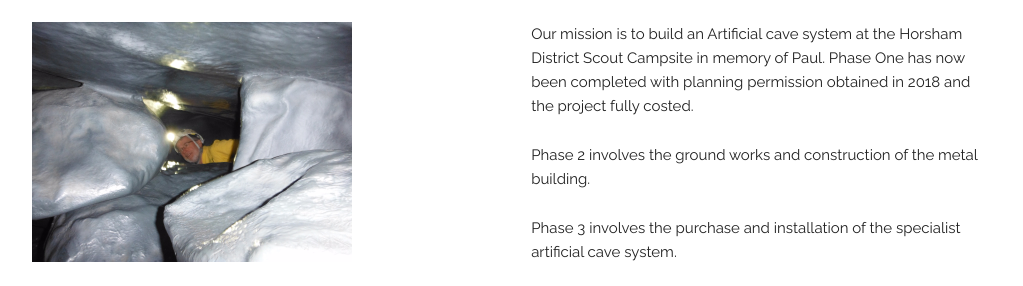
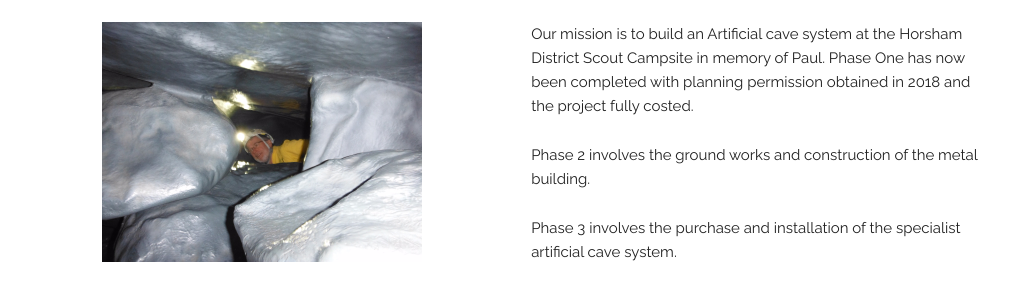
Before and after one commit to dFFtdmNciHPebMGYzHdR/caving, a plain HTML site: page index.html in a window 1280 px wide. Shown: the part 343-629 px from the top of the page, without its empty margins (128-1151 px from the left). Drawn offline with Linux system fonts and the light colour scheme.

Commit message:
center slideshow

```diff
--- a/index.html
+++ b/index.html
@@ -51,7 +51,7 @@
 
         <div class="row">
             <div class="row">
-                <div class="one-half column row">
+                <div class="one-half column row" style="text-align: center;">
                     <img id="slideshow" style="max-width: 100%; max-height: 16em;" src="images/3dmodel.jpg" />
                     <script>
                         var next = 0;
```
